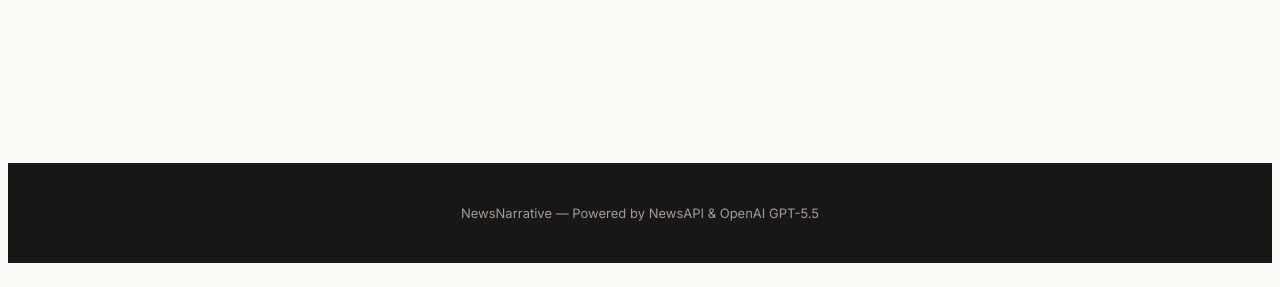
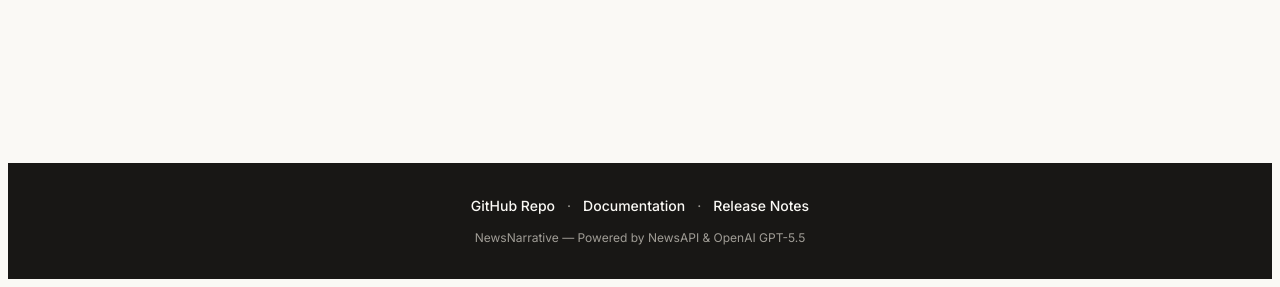
Before and after one commit to batraprashant/NewsNarrative, a Flask app: page / in a window 1280 px wide. Shown: the part 519-806 px from the top of the page. Before the commit the page ends 782 px from the top, so only its background shows below. Run offline with Flask 3, Linux system fonts and the light colour scheme; data that the repository does not hold is empty.

Commit message:
Add GitHub Repo, Documentation, and Release Notes links to footer
Co-Authored-By: Claude Sonnet 4.6 <noreply@anthropic.com>

```diff
--- a/static/style.css
+++ b/static/style.css
@@ -537,9 +537,32 @@ body {
 .nn-footer {
   background: var(--surface-dark);
   margin-top: 96px;
-  padding: 40px 24px;
+  padding: 32px 24px;
   text-align: center;
-  font-size: 13px;
-  color: var(--on-dark-soft);
   font-family: var(--font-body);
 }
+
+.nn-footer-links {
+  display: flex;
+  align-items: center;
+  justify-content: center;
+  gap: 12px;
+  margin-bottom: 12px;
+}
+
+.nn-footer-links a {
+  font-size: 14px;
+  font-weight: 500;
+  color: var(--on-dark);
+  text-decoration: none;
+  transition: color 0.15s;
+}
+
+.nn-footer-links a:hover { color: var(--primary); }
+
+.nn-footer-sep { color: var(--on-dark-soft); font-size: 14px; }
+
+.nn-footer-copy {
+  font-size: 12px;
+  color: var(--on-dark-soft);
+}
--- a/templates/base.html
+++ b/templates/base.html
@@ -37,7 +37,14 @@
 </div>
 
 <footer class="nn-footer">
-  NewsNarrative &mdash; Powered by NewsAPI &amp; OpenAI GPT-5.5
+  <div class="nn-footer-links">
+    <a href="https://github.com/batraprashant/NewsNarrative" target="_blank" rel="noopener">GitHub Repo</a>
+    <span class="nn-footer-sep">&middot;</span>
+    <a href="https://github.com/batraprashant/NewsNarrative/blob/main/README.md" target="_blank" rel="noopener">Documentation</a>
+    <span class="nn-footer-sep">&middot;</span>
+    <a href="https://github.com/batraprashant/NewsNarrative/blob/main/RELEASE_NOTES.md" target="_blank" rel="noopener">Release Notes</a>
+  </div>
+  <div class="nn-footer-copy">NewsNarrative &mdash; Powered by NewsAPI &amp; OpenAI GPT-5.5</div>
 </footer>
 
 </body>
```
